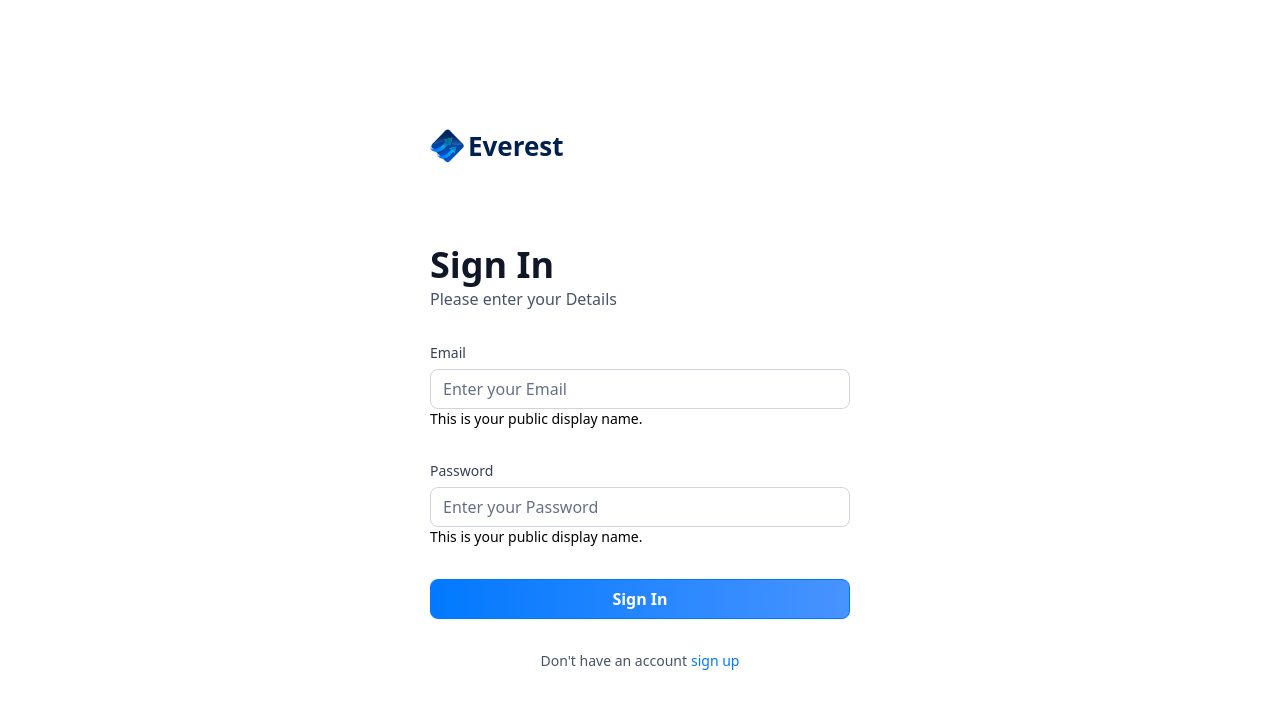
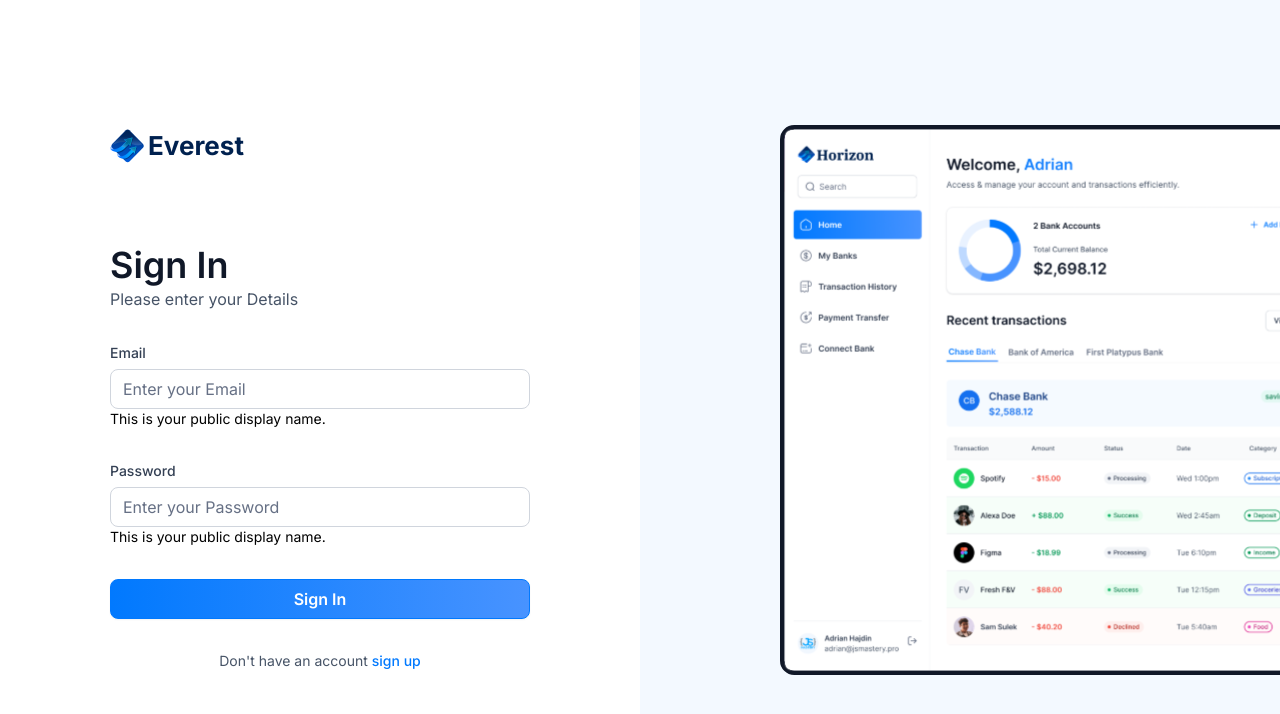
Before and after one commit to Jeffreyai7/mybankapp, a Next.js app: page /sign-in in a window 1280 px wide. Shown: the top 714 px of the page. Built offline with nearby package versions, Linux system fonts and the light colour scheme.

Commit message:
add auth image

```diff
--- a/app/(auth)/layout.tsx
+++ b/app/(auth)/layout.tsx
@@ -1,11 +1,23 @@
+import Image from "next/image";
+
 export default function RootLayout({
   children,
 }: Readonly<{
   children: React.ReactNode;
 }>) {
   return (
-      <main>
+    <main className="flex min-h-screen w-full justify-between font-inter">
       {children}
+      <div className="auth-asset">
+        <div>
+          <Image
+            src={"/icons/auth-image.svg"}
+            alt="Auth image"
+            width={500}
+            height={500}
+          />
+        </div>
+      </div>
     </main>
   );
 }
--- a/app/(root)/layout.tsx
+++ b/app/(root)/layout.tsx
@@ -2,6 +2,7 @@
 import SideBar from "@/components/SideBar";
 import { getLoggedInUser } from "@/lib/actions/user.actions";
 import Image from "next/image";
+import { redirect } from "next/navigation";
 
 export default async function RootLayout({
   children,
@@ -9,6 +10,7 @@
   children: React.ReactNode;
 }>) {
   const loggedIn = await getLoggedInUser();
+  if (!loggedIn) redirect("/sign-in");
   return (
     <main className="flex h-screen w-full font-inter">
       <SideBar />
```
Lines whose indentation alone changed are shown as unchanged.
